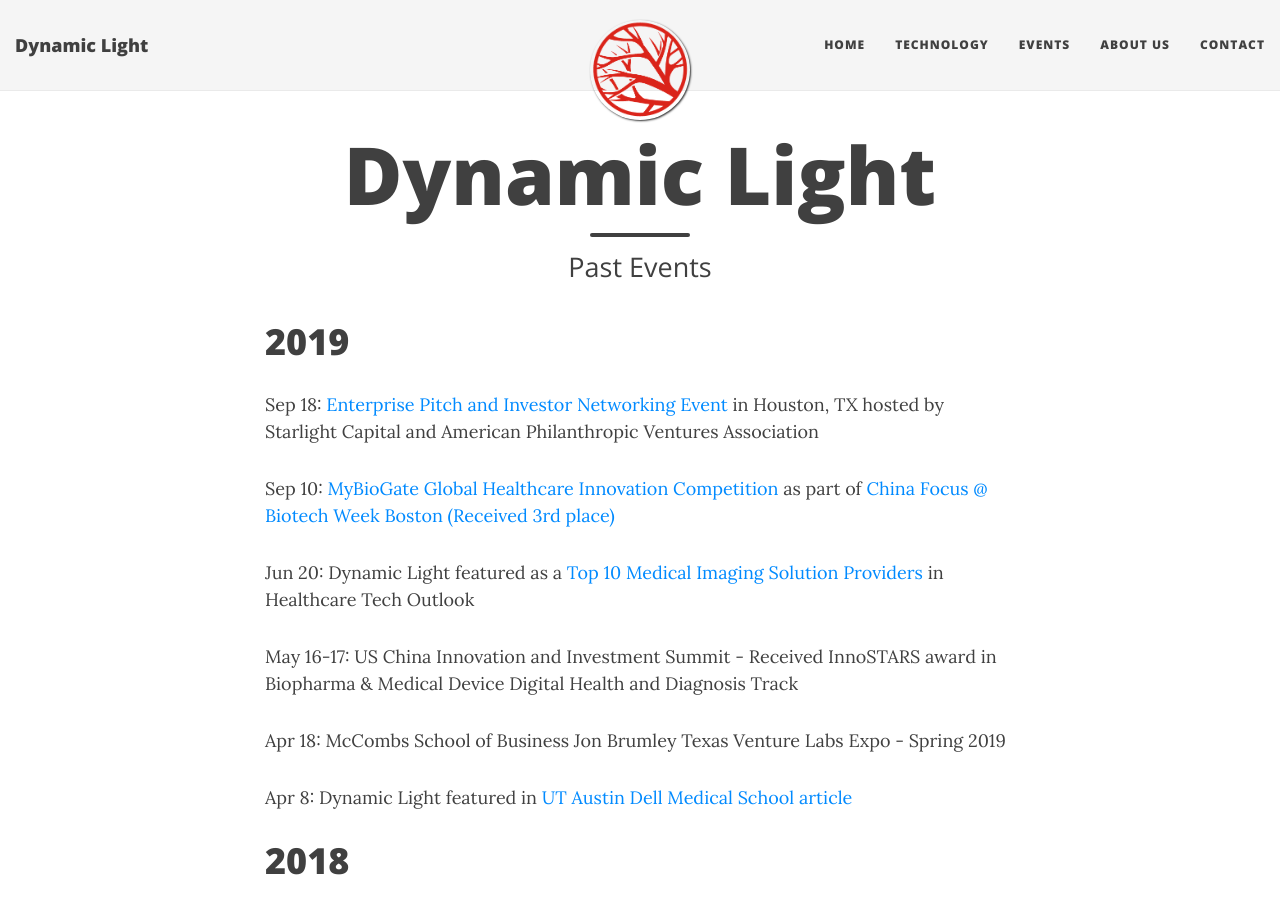
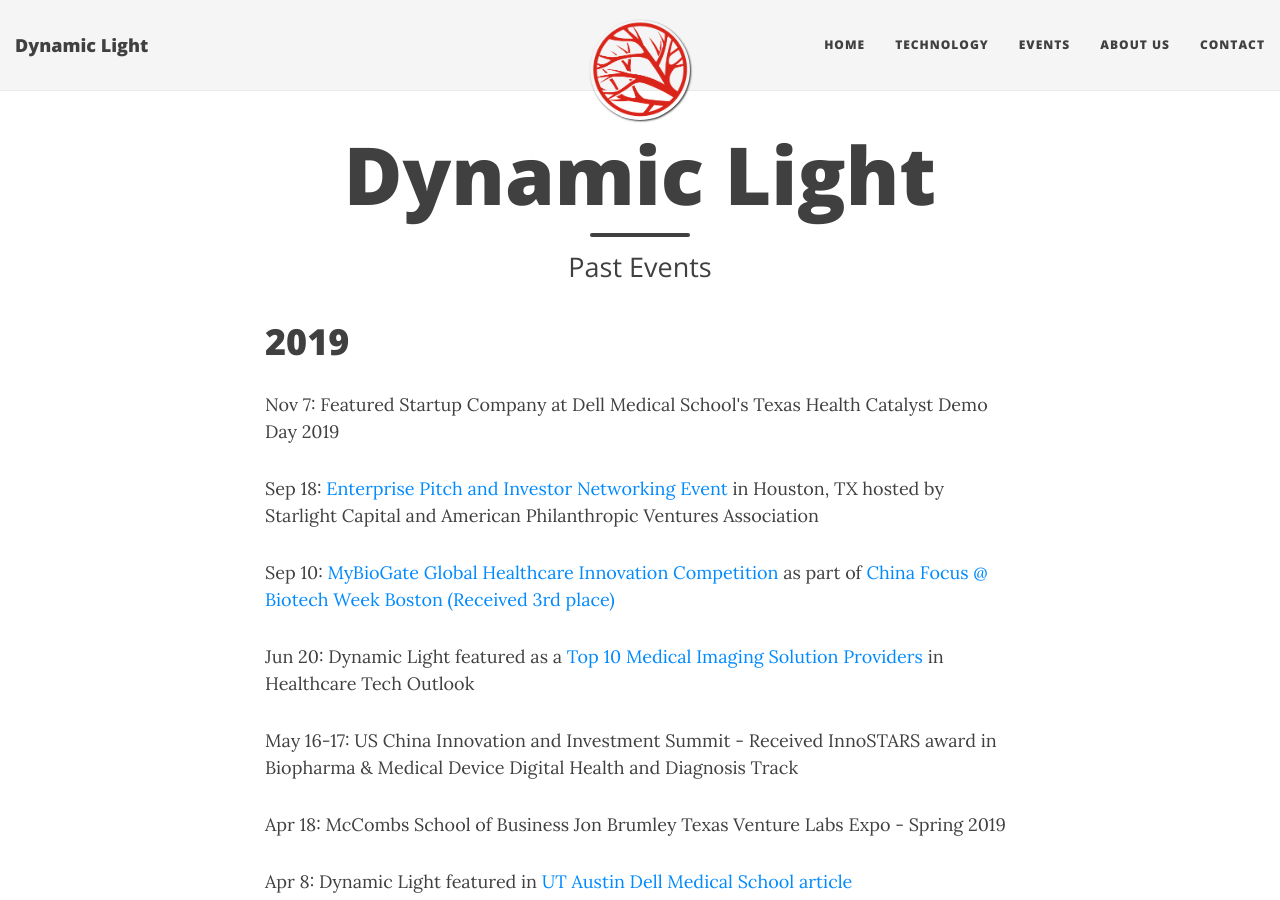
Before and after one commit to Dynamic-Light/millerd8.github.io, a Jekyll site: the page built from events.md, in a window 1280 px wide and 900 px high. Built offline with Jekyll 4.4.1, drawn with Linux system fonts in a browser that asks for light colours; nearby versions of some CDN libraries.

Commit message:
Update events.md

```diff
--- a/events.md
+++ b/events.md
@@ -8,6 +8,7 @@
 <h1> 2019 </h1>
 <md-list-item class="md-3-line">
   <div class="md-list-item-text" layout="column">
+        <p> Nov 7: Featured Startup Company at Dell Medical School's Texas Health Catalyst Demo Day 2019 </p>
         <p> Sep 18: <a href="http://americanphilanthropicventures.org/2019/07/apva-houston-investor-networking-event-september-18/"> Enterprise Pitch and Investor Networking Event </a> in Houston, TX hosted by Starlight Capital and American Philanthropic Ventures Association </p>
     <p> Sep 10: <a href="https://competition.mybiogate.com/9-10-boston-preliminary/"> MyBioGate Global Healthcare Innovation Competition </a> as part of <a href="https://events.mybiogate.com/biotechweekboston/"> China Focus @ Biotech Week Boston </a> <a href="https://finance.yahoo.com/news/mybiogate-global-healthcare-innovation-competition-200000422.html"> (Received 3rd place) </a> </p>
     <p> Jun 20: Dynamic Light featured as a <a href="https://medical-imaging.healthcaretechoutlook.com/vendor/dynamic-light-a-novel-technology-for-noninvasive-blood-flow-imaging-cid-933-mid-84.html"> Top 10 Medical Imaging Solution Providers</a> in Healthcare Tech Outlook </p>
```
